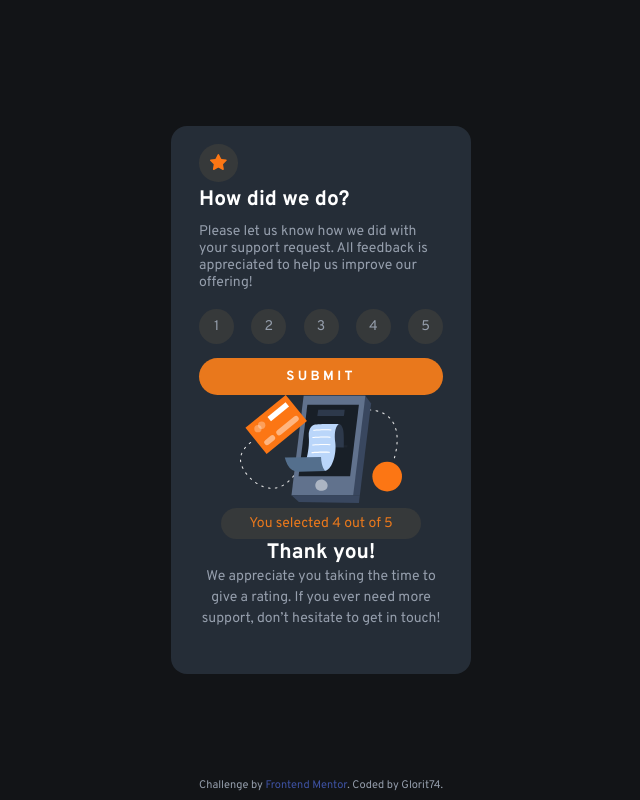
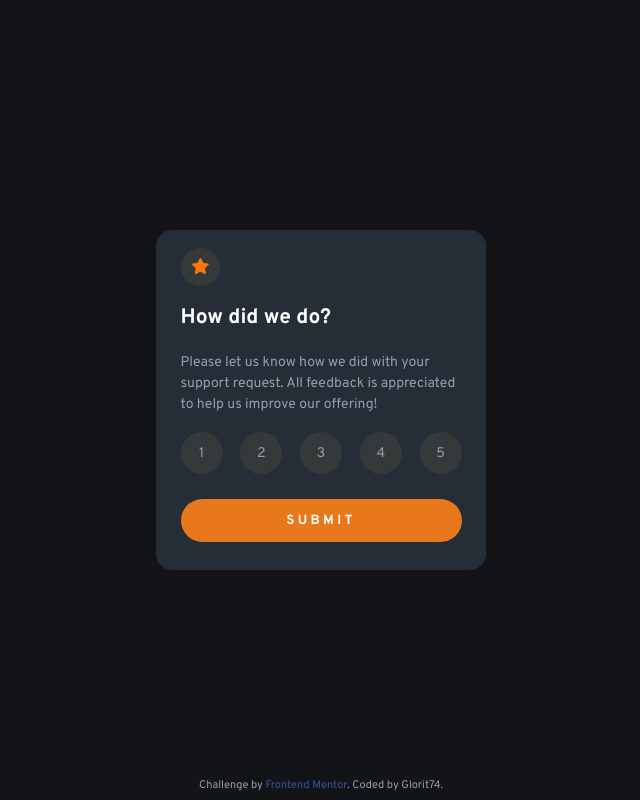
Before and after one commit to Glorit74/interactive-rating-component-main, a plain HTML site: page index.html in a window 1280 px wide. Shown: the whole page, without its empty margins (319-959 px from the left). Drawn offline with Linux system fonts and the light colour scheme.

Commit message:
javascript

```diff
--- a/index.html
+++ b/index.html
@@ -18,61 +18,5 @@
 
     <title>Frontend Mentor | Interactive rating component</title>
   </head>
-  <body id="root">
-    <main class="container">
-      <section class="rate_container">
-        <div class="star"><img src="/images/icon-star.svg" alt="star" /></div>
-        <h1>How did we do?</h1>
-        <p>
-          Please let us know how we did with your support request. All feedback
-          is appreciated to help us improve our offering!
-        </p>
-        <form id="vote">
-          <div class="radio">
-            <input type="radio" name="rate" id="rate_1" value="1" />
-            <label for="rate_1">1</label>
-            <input type="radio" name="rate" id="rate_2" value="2" />
-            <label for="rate_2">2</label>
-            <input type="radio" name="rate" id="rate_3" value="3" />
-            <label for="rate_3">3</label>
-            <input type="radio" name="rate" id="rate_4" value="4" />
-            <label for="rate_4">4</label>
-            <input type="radio" name="rate" id="rate_5" value="5" />
-            <label for="rate_5">5</label>
-          </div>
-          <button onClick="">Submit</button>
-        </form>
-      </section>
-
-      <!-- Rating state end -->
-
-      <!-- Thank you state start -->
-      <section class="thank_container">
-        <div class="thank">
-          <img
-            src="/images/illustration-thank-you.svg"
-            alt="Illustration thank you"
-          />
-        </div>
-        <header>
-          You selected
-          <span id="myRate">4</span>
-          out of 5
-        </header>
-        <h2>Thank you!</h2>
-        <p>
-          We appreciate you taking the time to give a rating. If you ever need
-          more support, don’t hesitate to get in touch!
-        </p>
-      </section>
-    </main>
-    <!-- Thank you state end -->
-
-    <footer class="attribution">
-      Challenge by
-      <a href="https://www.frontendmentor.io?ref=challenge" target="_blank"
-        >Frontend Mentor</a
-      >. Coded by Glorit74.
-    </footer>
-  </body>
+  <body id="root"></body>
 </html>
--- a/script.js
+++ b/script.js
@@ -1,2 +1,85 @@
-function loadEvent() {}
+const votingHTML = `
+  <main class="container">
+    <section class="rate_container">
+        <div class="star"><img src="/images/icon-star.svg" alt="star" /></div>
+        <h1>How did we do?</h1>
+        <p>
+          Please let us know how we did with your support request. All feedback
+          is appreciated to help us improve our offering!
+        </p>
+
+          <div class="radio">
+            <input type="radio" name="rate" id="rate_1" value="1" />
+            <label for="rate_1">1</label>
+            <input type="radio" name="rate" id="rate_2" value="2" />
+            <label for="rate_2">2</label>
+            <input type="radio" name="rate" id="rate_3" value="3" />
+            <label for="rate_3">3</label>
+            <input type="radio" name="rate" id="rate_4" value="4" />
+            <label for="rate_4">4</label>
+            <input type="radio" name="rate" id="rate_5" value="5" />
+            <label for="rate_5">5</label>
+          </div>
+
+         <button type="button" onclick="getVote()">Submit</button>
+
+    </section>
+	</main>
+  `;
+//    Rating state end
+
+const thankHTML = `
+ <main class="container">
+	  <section class="thank_container">
+        <div class="thank">
+          <img
+            src="/images/illustration-thank-you.svg"
+            alt="Illustration thank you"
+          />
+        </div>
+        <header>
+          You selected
+          <span id="myRate"></span>
+          out of 5
+        </header>
+        <h2>Thank you!</h2>
+        <p>
+          We appreciate you taking the time to give a rating. If you ever need
+          more support, don’t hesitate to get in touch!
+        </p>
+      </section>
+	  </main>
+`;
+// Thank you state end
+
+const footerHTML = `
+   <footer class="attribution">
+      Challenge by
+      <a href="https://www.frontendmentor.io?ref=challenge" target="_blank"
+        >Frontend Mentor</a
+      >. Coded by Glorit74.
+    </footer>
+  `;
+let vote;
+
+function getVote() {
+  vote = document.querySelector('input[name="rate"]:checked').value;
+  console.log(vote);
+  switchSection();
+}
+
+function switchSection() {
+  let element = document.querySelector("main");
+  console.log(element);
+  element.remove();
+  document.getElementById("root").insertAdjacentHTML("afterbegin", thankHTML);
+  document.getElementById("myRate").innerHTML = vote;
+}
+
+function loadEvent() {
+  const rootElement = document.getElementById("root");
+
+  rootElement.insertAdjacentHTML("afterbegin", votingHTML);
+  rootElement.insertAdjacentHTML("beforeend", footerHTML);
+}
 window.addEventListener("load", loadEvent);
--- a/style.css
+++ b/style.css
@@ -45,8 +45,8 @@ body {
 }
 
 main {
-  width: 300px;
-  padding: 2em;
+  width: 330px;
+  padding: 2em 1.75em;
 
   background-color: var(--clr-dark);
   border-radius: 1rem;
@@ -62,11 +62,12 @@ main {
 
 h1 {
   color: var(--clr-white);
-  margin: 0.5em 0;
+  margin: 1.2em 0 1em;
 }
 
 p {
   margin-bottom: 1.25em;
+  line-height: 1.5em;
 }
 
 form {
@@ -80,7 +81,7 @@ form {
   display: flex;
   flex-direction: row;
   justify-content: space-between;
-  margin-bottom: 1em;
+  margin-bottom: 1.75em;
 }
 
 input[type="radio" i] {
@@ -91,8 +92,8 @@ label {
   display: flex;
   justify-content: center;
   align-items: center;
-  width: 35px;
-  height: 35px;
+  width: 42px;
+  height: 42px;
 
   background-color: var(--clr-medium);
   border-radius: 90%;
@@ -114,7 +115,7 @@ button {
   color: var(--clr-white);
 
   border-radius: 2em;
-  padding: 0.75em;
+  padding: 1em;
   text-transform: uppercase;
   letter-spacing: 0.25em;
   font-weight: 700;
@@ -130,27 +131,26 @@ button:hover,
   display: flex;
   flex-direction: column;
   align-items: center;
-  /* justify-content: space-between; */
 }
+
 header {
   width: 200px;
   background-color: var(--clr-medium);
-
   color: var(--clr-button);
-
   border-radius: 2em;
-  padding: 0.5em;
+  padding: 0.75em;
+  margin: 1em 0 2em;
 
   text-align: center;
 }
 
 h2 {
   color: var(--clr-white);
+  margin-bottom: 0.75em;
 }
 
 .thank_container p {
   text-align: center;
-  line-height: 1.5em;
 }
 
 .attribution {
```
